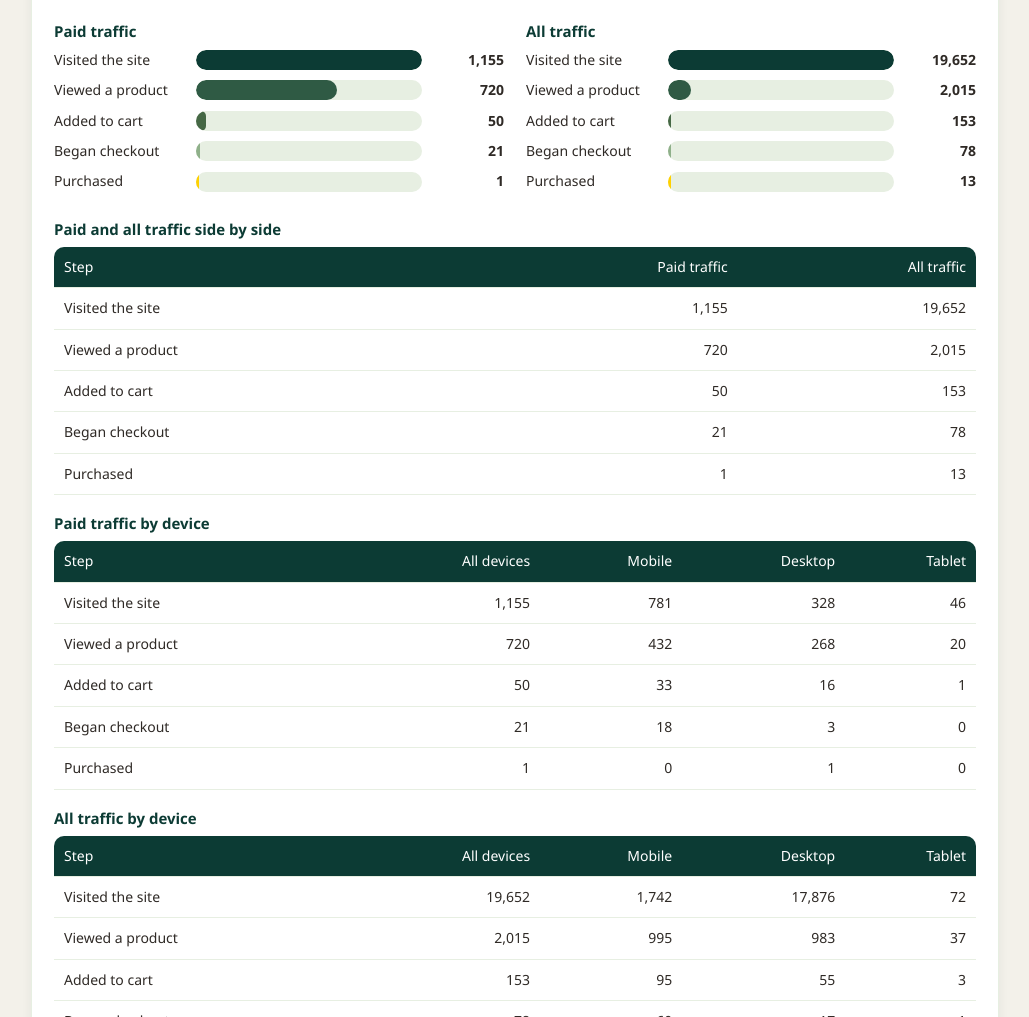
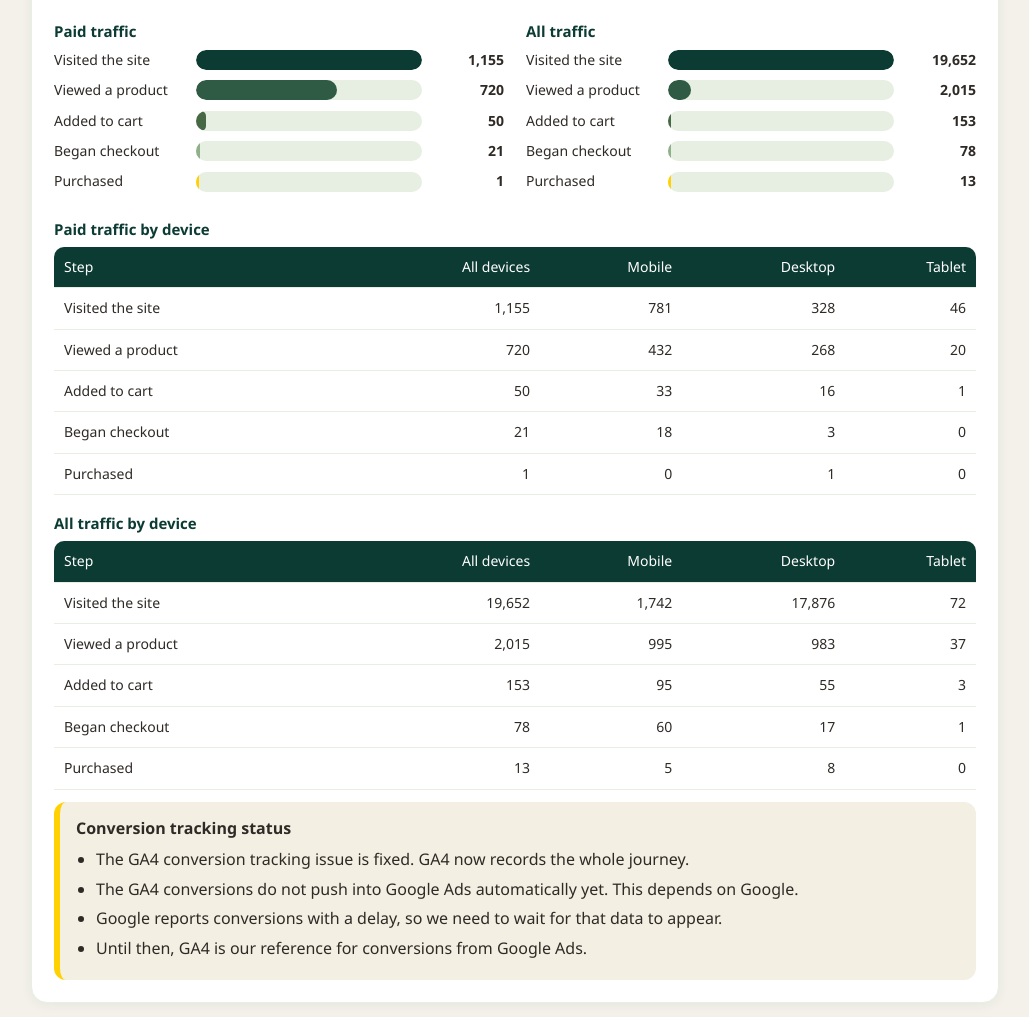
Before and after one commit to nileshshirke21/custom-reports, a plain HTML site: page happylyfe/november-2026/index.html in a window 1280 px wide. Shown: the part 2348-3365 px from the top of the page, without its empty margins (125-1154 px from the left). Drawn offline with Linux system fonts and the light colour scheme.

Commit message:
Remove side-by-side table, funnel bars already show it
Co-Authored-By: Claude Sonnet 5.5 <noreply@anthropic.com>
Claude-Session: https://claude.ai/code/session_01KcHsmSpP6j5EAw3LVhZAgz

```diff
--- a/happylyfe/november-2026/index.html
+++ b/happylyfe/november-2026/index.html
@@ -131,13 +131,6 @@ svg text{font-family:inherit}
   <div><h3>Paid traffic</h3><div id="funnelPaid"></div></div>
   <div><h3>All traffic</h3><div id="funnelAll"></div></div>
  </div>
- <h3>Paid and all traffic side by side</h3>
- <div class="wrap">
-  <table>
-   <thead><tr><th>Step</th><th>Paid traffic</th><th>All traffic</th></tr></thead>
-   <tbody id="sidetable"></tbody>
-  </table>
- </div>
  <h3>Paid traffic by device</h3>
  <div class="wrap">
   <table>
@@ -231,7 +224,6 @@ var cols=[P,"#2F5A44",G,LEAF,Y];
 function funnel(id,v){var mx=v[0];v.forEach(function(n,i){$(id).appendChild(el("div","bar","<span>"+STEPS[i]+"</span><div class='track'><div class='fill' style='width:"+Math.max(n>0?1.2:0,n/mx*100)+"%;background:"+cols[i]+"'></div></div><span class='n'>"+fmt(n)+"</span>"))})}
 funnel("funnelPaid",DEV.All);funnel("funnelAll",ALL.All);
 STEPS.forEach(function(s,i){
- $("sidetable").appendChild(el("tr","","<td>"+s+"</td><td>"+fmt(DEV.All[i])+"</td><td>"+fmt(ALL.All[i])+"</td>"));
  $("devtable").appendChild(el("tr","","<td>"+s+"</td><td>"+fmt(DEV.All[i])+"</td><td>"+fmt(DEV.mobile[i])+"</td><td>"+fmt(DEV.desktop[i])+"</td><td>"+fmt(DEV.tablet[i])+"</td>"));
  $("devtableAll").appendChild(el("tr","","<td>"+s+"</td><td>"+fmt(ALL.All[i])+"</td><td>"+fmt(ALL.mobile[i])+"</td><td>"+fmt(ALL.desktop[i])+"</td><td>"+fmt(ALL.tablet[i])+"</td>"));
 });
```
